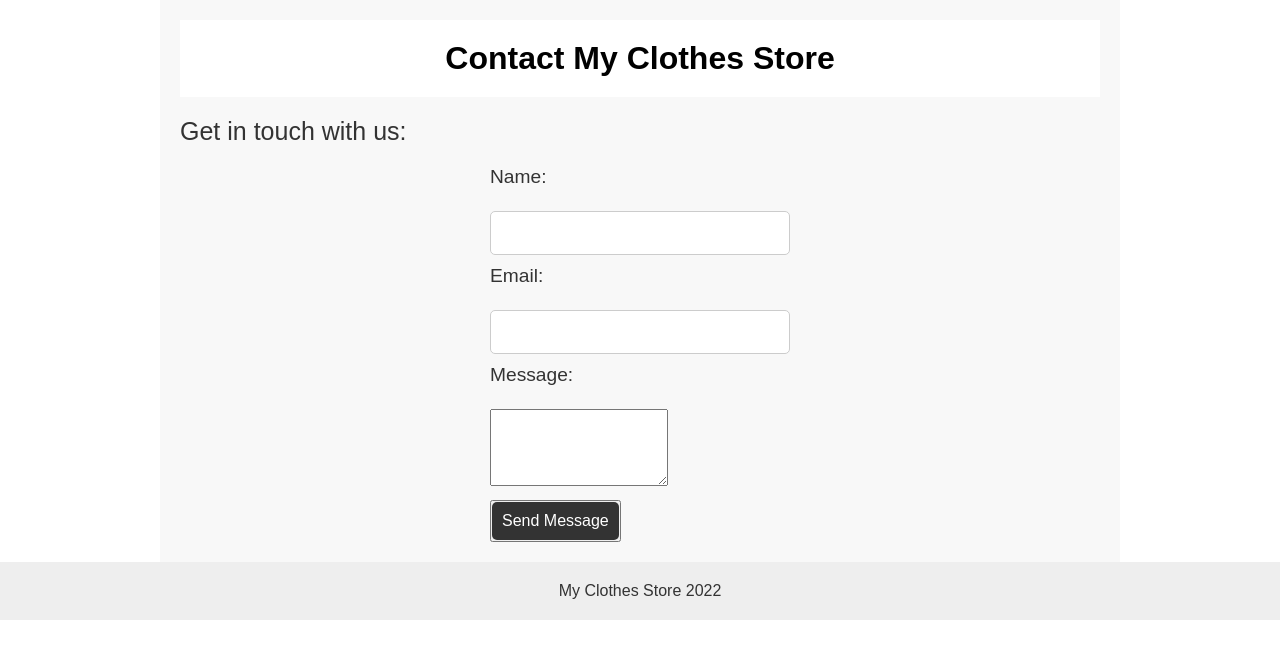
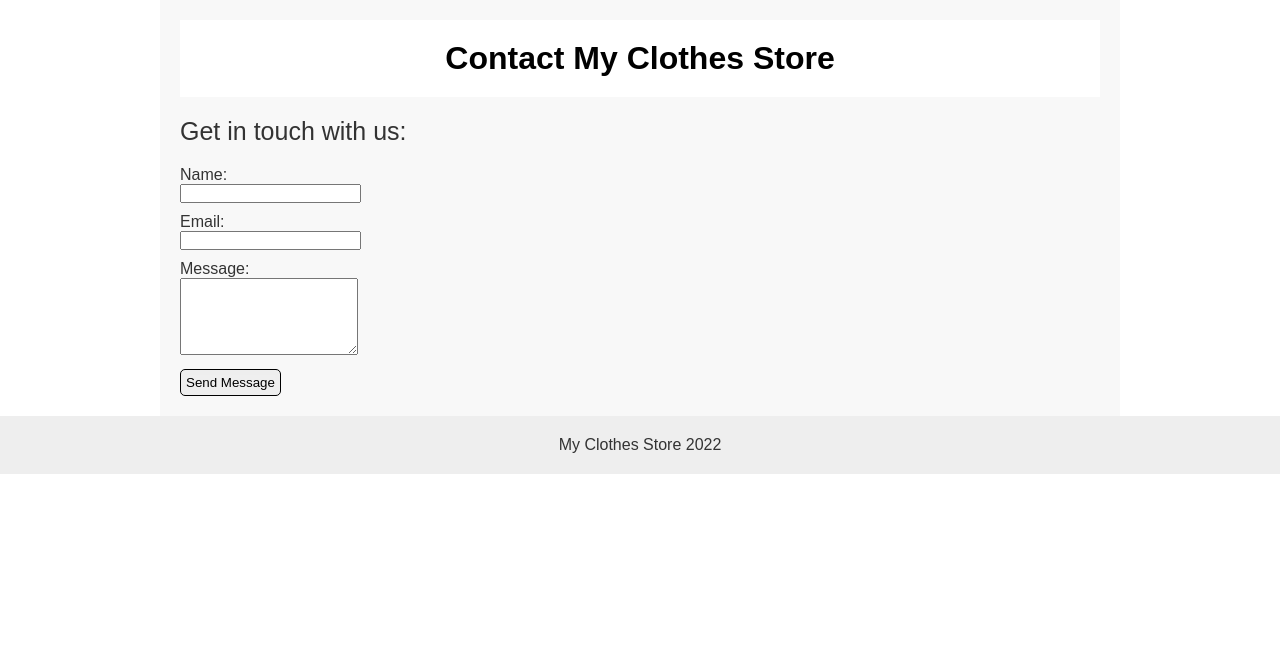
Before and after one commit to BananaBearGT/final-project, a PHP site: page /contact.html in a window 1280 px wide. Shown: the part 78-737 px from the top of the page. Run offline with PHP 8.4, Linux system fonts and the light colour scheme.

Commit message:
Update style.css

```diff
--- a/style.css
+++ b/style.css
@@ -1,9 +1,11 @@
+/* Reset default styling */
 * {
   margin: 0;
   padding: 0;
   box-sizing: border-box;
 }
 
+/* General styling */
 body {
   font-family: sans-serif;
   color: #333;
@@ -14,6 +16,29 @@ a {
   color: #333;
 }
 
+/* Header styling */
+header {
+  background-color: #eee;
+  padding: 20px;
+}
+
+header nav ul {
+  display: flex;
+  justify-content: space-between;
+  list-style: none;
+}
+
+header nav ul li a {
+  display: block;
+  padding: 10px;
+  color: #333;
+}
+
+header nav ul li a:hover {
+  background-color: #ddd;
+}
+
+/* Main content styling */
 main {
   max-width: 960px;
   margin: 0 auto;
@@ -53,6 +78,14 @@ main .product .price {
   color: #333;
 }
 
+/* Footer styling */
+footer {
+  background-color: #eee;
+  padding: 20px;
+  text-align: center;
+}
+
+/* General styling */
 body {
   font-family: sans-serif;
   color: #333;
@@ -63,6 +96,7 @@ a {
   color: #333;
 }
 
+/* Header styling */
 header {
   background-color: #eee;
   padding: 20px;
@@ -84,6 +118,7 @@ header nav ul li a:hover {
   background-color: #ddd;
 }
 
+/* Main content styling */
 main {
   max-width: 960px;
   margin: 0 auto;
@@ -115,50 +150,17 @@ main h1 {
 main h2 {
   background-color: #ddd;
   padding: 20px;
-  }
-
-
-main form {
-  width: 300px;
-  margin: 0 auto;
 }
 
-main form label {
-  display: block;
-  font-size: 1.2em;
-  margin-bottom: 5px;
-}
-
-main form input[type="text"],
-main form input[type="email"],
-main form input[type="password"] {
-  width: 100%;
-  padding: 10px;
-  font-size: 1.2em;
-  border: 1px solid #ccc;
-  border-radius: 5px;
-  margin-bottom: 20px;
-}
-
-main form input[type="submit"] {
-  width: 100%;
-  padding: 10px;
-  font-size: 1.2em;
-  border: none;
-  border-radius: 5px;
-  background-color: #333;
-  color: #fff;
-  cursor: pointer;
-}
-
-main form input[type="submit"]:hover {
-  background-color: #444;
-}
-
+/* Footer styling */
 footer {
   background-color: #eee;
   padding: 20px;
   text-align: center;
-  margin-top: auto;
-
 }
+button{
+  border: 1px solid black;
+  background-color: #eee;
+  padding: 5px;
+  border-radius: 5px;
+}
```
